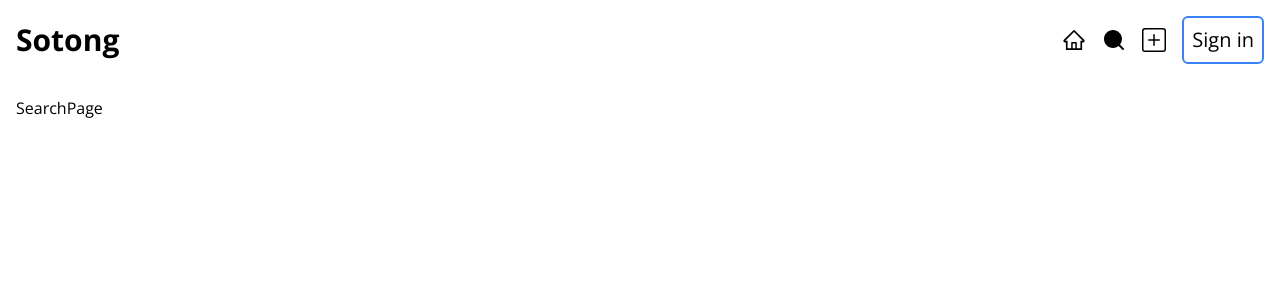
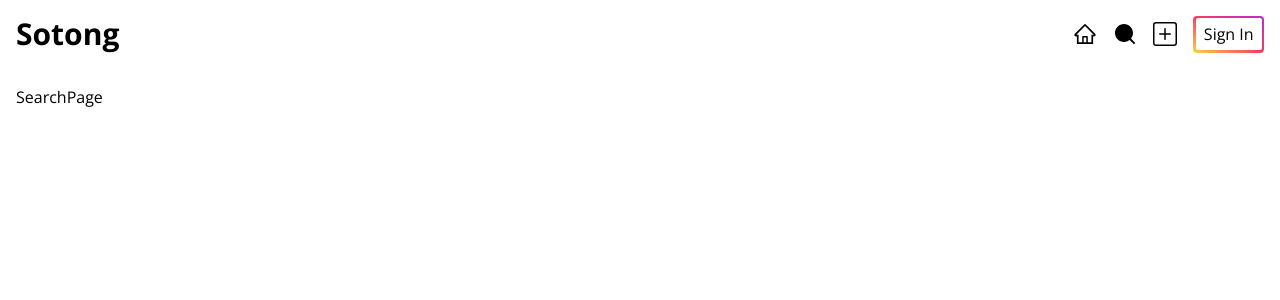
Before and after one commit to kihyeoon/sotong, a Next.js app: page /search in a window 1280 px wide. Shown: the top 300 px of the page. Built offline with nearby package versions, Linux system fonts and the light colour scheme.

Commit message:
💄 ColorButton 컴포넌트 분리

```diff
--- a/src/components/NavBar.tsx
+++ b/src/components/NavBar.tsx
@@ -10,6 +10,7 @@ import {
   NewIcon,
   NewFillIcon,
 } from "@/components/ui/icons";
+import ColorButton from "@/components/ui/ColorButton";
 
 const menu = [
   { href: "/", Icon: <HomeIcon />, FillIcon: <HomeFillIcon /> },
@@ -34,9 +35,7 @@ export default function NavBar() {
           ))}
           <li>
             <Link href="/signIn">
-              <button className="border-2	border-blue-500 p-2 rounded-md">
-                Sign in
-              </button>
+              <ColorButton text="Sign In" onClick={() => {}} />
             </Link>
           </li>
         </ul>
--- /dev/null
+++ b/src/components/ui/ColorButton.tsx
@@ -0,0 +1,17 @@
+interface Props {
+  text: string;
+  onClick: () => void;
+}
+
+export default function ColorButton({ text, onClick }: Props) {
+  return (
+    <div className="rounded bg-gradient-to-bl from-fuchsia-600 via-rose-500 to-amber-300 p-[0.15rem]">
+      <button
+        className="bg-white hover:opacity-90 text-base py-1 px-2 rounded-sm transition-opacity"
+        onClick={onClick}
+      >
+        {text}
+      </button>
+    </div>
+  );
+}
```
